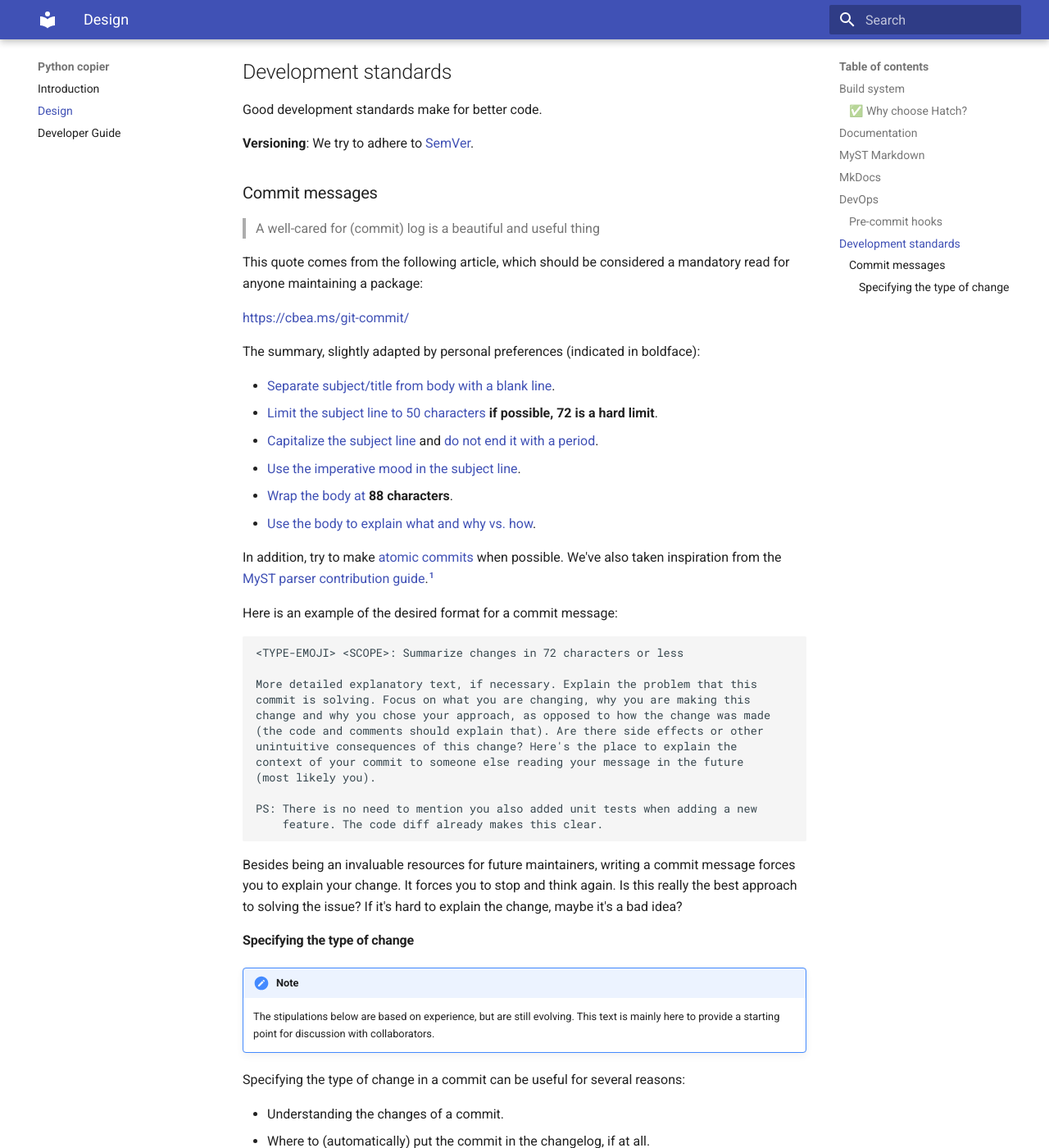
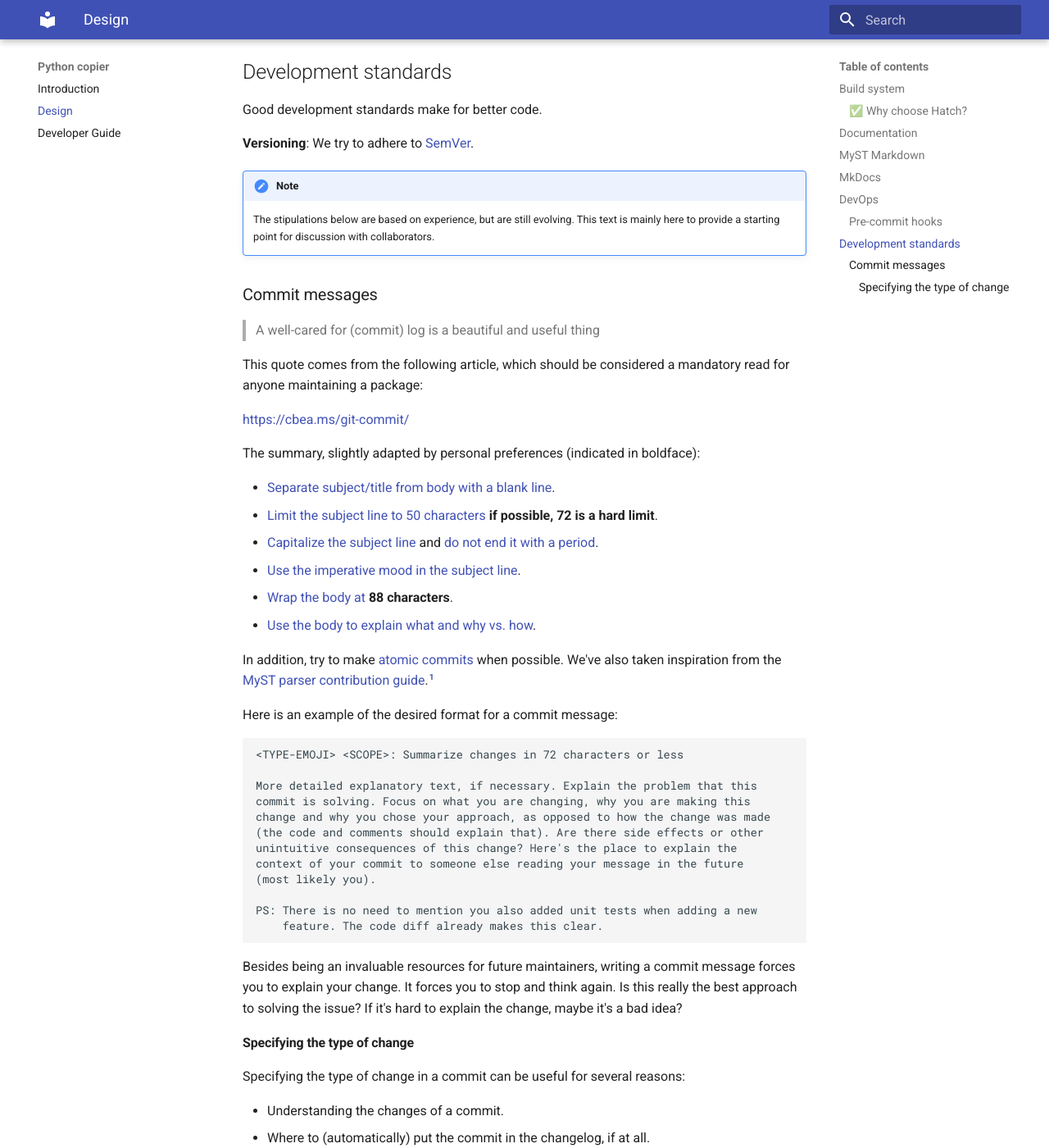
Before and after one commit to mbercx/python-copier, an MkDocs documentation site: the page built from docs/design.md, in a window 1280 px wide and 1400 px high, scrolled down 1970 px. Shown: the whole window at 82% size. Built offline with MkDocs 1.6.1 and Material for MkDocs 9.7.7, drawn with Linux system fonts in a browser that asks for light colours; part of the change alters nothing that is shown.

```diff
--- a/docs/design.md
+++ b/docs/design.md
@@ -74,6 +74,12 @@ Good development standards make for better code.
 
 **Versioning**: We try to adhere to [SemVer](https://semver.org/).
 
+!!!note
+
+    The stipulations below are based on experience, but are still evolving.
+    This text is mainly here to provide a starting point for discussion with collaborators.
+    <!-- TODO: Look into [Conventional commits](https://www.conventionalcommits.org/en/v1.0.0/#specification) and see if we want to use/adapt their specification. -->
+
 ### Commit messages
 
 > A well-cared for (commit) log is a beautiful and useful thing
@@ -119,12 +125,6 @@ Is this really the best approach to solving the issue?
 If it's hard to explain the change, maybe it's a bad idea?
 
 #### Specifying the type of change
-
-!!!note
-
-    The stipulations below are based on experience, but are still evolving.
-    This text is mainly here to provide a starting point for discussion with collaborators.
-    <!-- TODO: Look into [Conventional commits](https://www.conventionalcommits.org/en/v1.0.0/#specification) and see if we want to use/adapt their specification. -->
 
 Specifying the type of change in a commit can be useful for several reasons:
 
```
